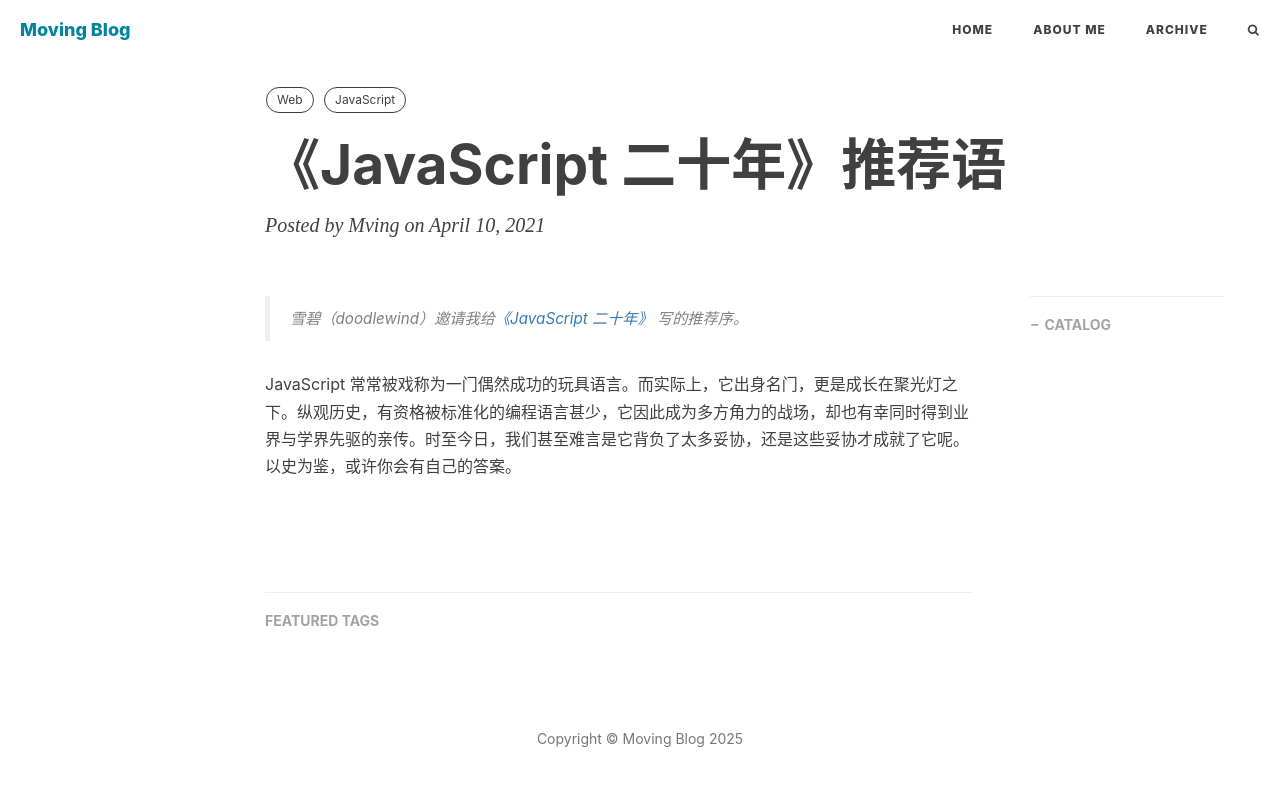
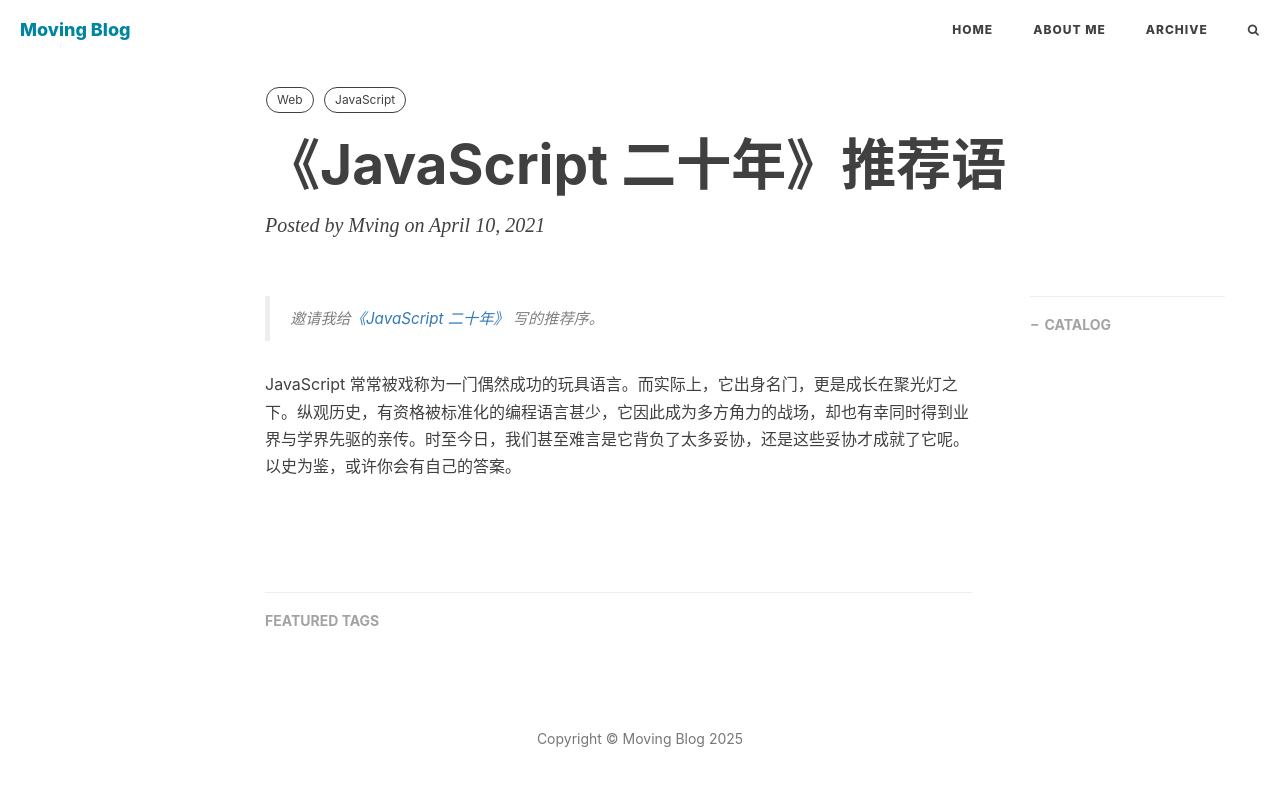
Before and after one commit to moving-svg/moving-svg.github.io, a Jekyll site: the page built from _posts/2021-04-10-js-20yrs-preface.md, in a window 1280 px wide. Shown: the top 786 px of the page. Built offline with Jekyll 4.4.1, drawn with Linux system fonts in a browser that asks for light colours; nearby versions of some CDN libraries; comment, search, counter and statistics services are not loaded.

Commit message:
Update 2021-04-10-js-20yrs-preface.md

```diff
--- a/_posts/2021-04-10-js-20yrs-preface.md
+++ b/_posts/2021-04-10-js-20yrs-preface.md
@@ -9,6 +9,6 @@ tags:
     - JavaScript
 ---
 
-> 雪碧（doodlewind）邀请我给[《JavaScript 二十年》](https://zhuanlan.zhihu.com/p/373065151) 写的推荐序。
+> 邀请我给[《JavaScript 二十年》](https://zhuanlan.zhihu.com/p/373065151) 写的推荐序。
 
 JavaScript 常常被戏称为一门偶然成功的玩具语言。而实际上，它出身名门，更是成长在聚光灯之下。纵观历史，有资格被标准化的编程语言甚少，它因此成为多方角力的战场，却也有幸同时得到业界与学界先驱的亲传。时至今日，我们甚至难言是它背负了太多妥协，还是这些妥协才成就了它呢。以史为鉴，或许你会有自己的答案。
```
